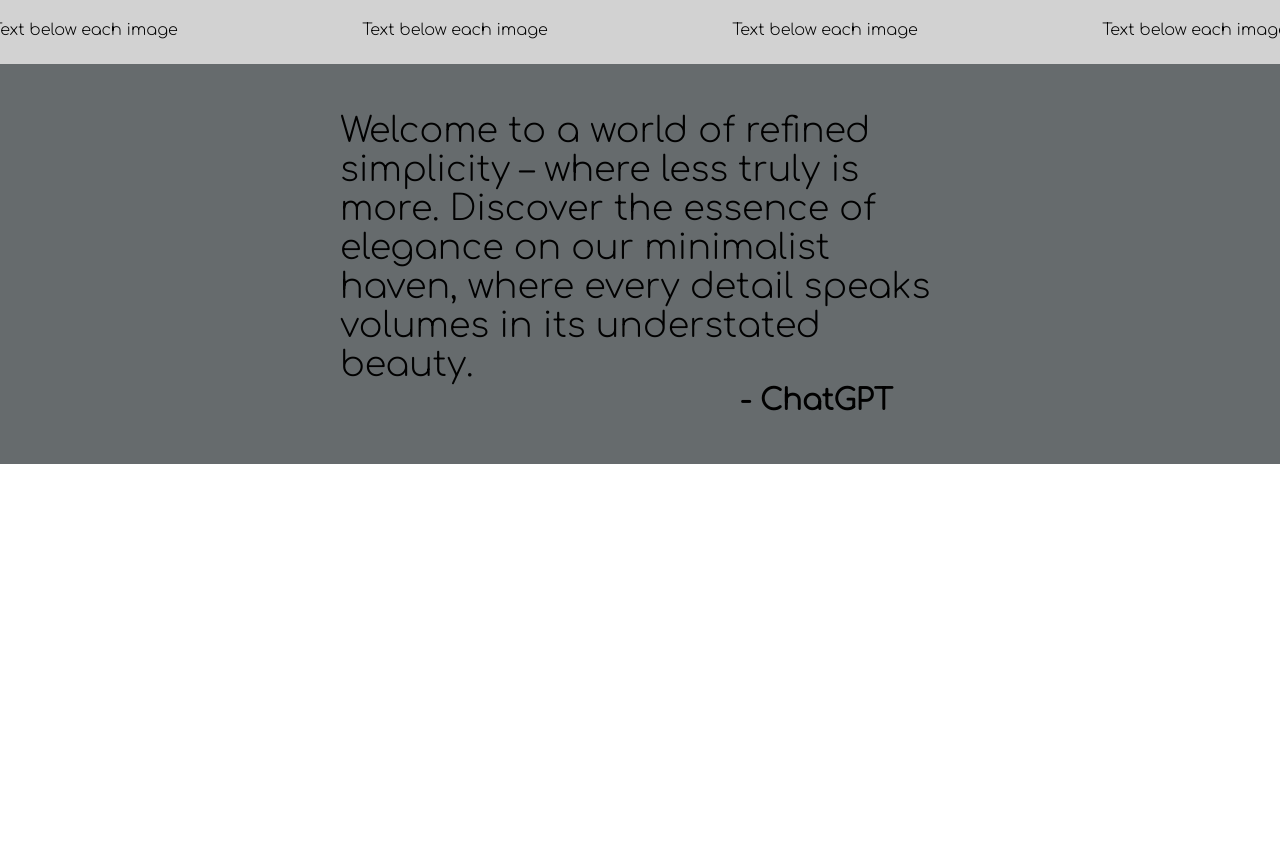
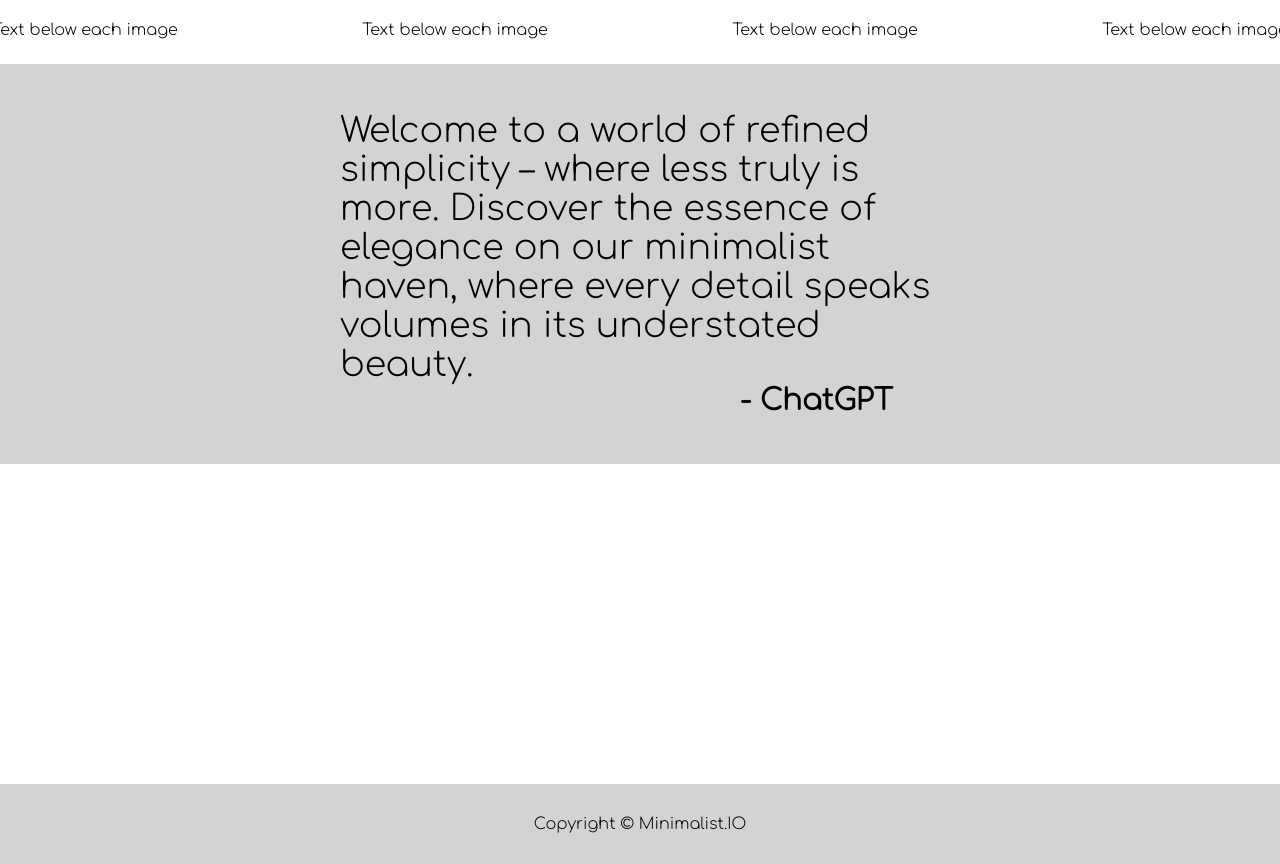
Before and after one commit to GSinghh/Landing-Page, a plain HTML site: page index.html in a window 1280 px wide. Shown: the part 1191-2055 px from the top of the page. Before the commit the page ends 1655 px from the top, so only its background shows below. Drawn offline with Linux system fonts and the light colour scheme.

Commit message:
Added Signup Container

```diff
--- a/index.html
+++ b/index.html
@@ -57,9 +57,19 @@
                     <h2> - ChatGPT</h2>
                 </div>
             </div>
-            <div class = ""
+            <div class = "Signup-Container">
+                <div class = "Signup-Box">
+                    <div class = "Signup-Text">
+                    </div>
+                </div>
+
+            </div>
         <footer>
-
+            <div class = "Footer">
+                <div class = "Footer-Text">
+                    Copyright © Minimalist.IO
+                </div>
+            </div>
         </footer>
     </body>
 </html>
--- a/style.css
+++ b/style.css
@@ -83,7 +83,7 @@
     margin: 0;
     padding: 10px;
     margin-top: calc(100vh - 408px);
-    background-color: #d2d2d2;
+    background-color: #fff;
     text-align: center;
 }
 .images-container {
@@ -110,7 +110,7 @@
 .quote-container
 {
     height: 50vh;
-    background-color: #666b6d;
+    background-color: lightgray;
     display: flex;
     align-items: center;
     justify-content: center;
@@ -125,3 +125,21 @@
     font-size: smaller;
     margin-left: 400px;
 }
+
+.Signup-Container
+{
+    height: 40vh;
+
+}
+.Footer
+{
+    display: flex;
+    align-items: center;
+    justify-content: center;
+    height: 10vh;
+    background-color: lightgray;
+}
+.Footer-Text
+{
+    padding: 20px;
+}
```
